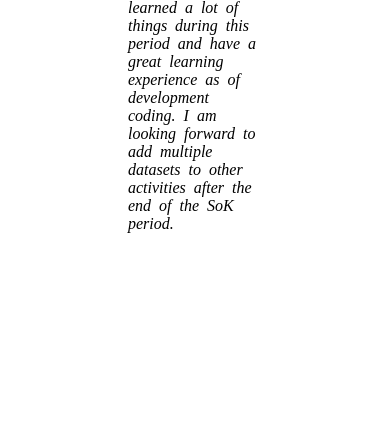
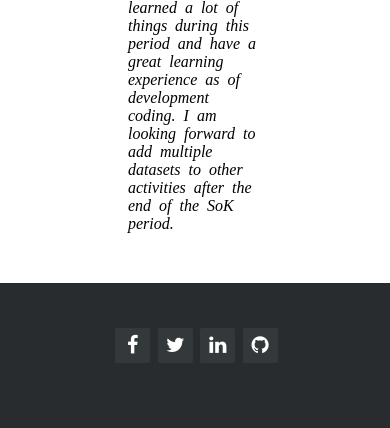
Before and after one commit to VishalPraneeth/myPort, a PHP site: page /blog_posts/blog_1.html in a window 390 px wide; the page is wider, and only the part inside the window is pictured. Shown: the part 5727-6155 px from the top of that part. Before the commit the page ends 5960 px from the top of that part, so only its background shows below. Run offline with PHP 8.4, Linux system fonts and the light colour scheme; some libraries are stand-ins or nearby versions.

Commit message:
Added footer

```diff
--- a/blog_posts/blog_1.html
+++ b/blog_posts/blog_1.html
@@ -2,8 +2,10 @@
 <html>
     <head>
         <title>SoK Experience</title>
+        <meta name="viewport" content="width=device-width, initial-scale=1">
         <link href="../css/blog_1.css" rel="stylesheet">
         <link rel="stylesheet" type="text/css" href="//fonts.googleapis.com/css?family=Lora" />
+        <link rel="stylesheet" href="https://maxcdn.bootstrapcdn.com/font-awesome/4.2.0/css/font-awesome.min.css">
     </head>
     <body>
             <section class="heading-blog">
@@ -73,6 +75,20 @@
                 I am looking forward to add multiple datasets to other activities after the end of the SoK period.
              </i>
              </section>
-        </section>
+            </section>
+
+
+		<footer class="footer-distributed">
+			<div class="footer-right">
+
+				<a href="https://www.facebook.com/dannydeepak" target="_blank"><i class="fa fa-facebook"></i></a>
+				<a href="https://twitter.com/deepakdk3478" target="_blank"><i class="fa fa-twitter"></i></a>
+				<a href="https://www.linkedin.com/in/deepak2431/" target="_blank"><i class="fa fa-linkedin"></i></a>
+				<a href="https://github.com/deepak2431" target="_blank"><i class="fa fa-github"></i></a>
+
+			</div>
+
+
+		</footer>
     </body>
 </html>
--- a/css/blog_1.css
+++ b/css/blog_1.css
@@ -34,6 +34,82 @@
     margin-top: 5px;
     margin-bottom: 5px;
   }
-  #particles-js {
-    background:red;
+.footer-distributed {
+  background-color: #292c2f;
+  box-shadow: 0 1px 1px 0 rgba(0, 0, 0, 0.12);
+  box-sizing: border-box;
+  width: 100%;
+  text-align: left;
+  font: normal 16px sans-serif;
+  padding: 45px 50px;
+}
+/* Footer links */
+
+.footer-distributed p.footer-links {
+  font-size: 18px;
+  font-weight: bold;
+  color: #ffffff;
+  margin: 0 0 10px;
+  padding: 0;
+  transition: ease .25s;
+}
+
+.footer-distributed p.footer-links a {
+  display: inline-block;
+  line-height: 1.8;
+  text-decoration: none;
+  color: inherit;
+  transition: ease .25s;
+}
+
+.footer-distributed .footer-links a:before {
+  content: "·";
+  font-size: 20px;
+  left: 0;
+  color: #fff;
+  display: inline-block;
+  padding-right: 5px;
+}
+
+.footer-distributed .footer-links .link-1:before {
+  content: none;
+}
+
+.footer-distributed .footer-right {
+  float: right;
+  margin-top: 6px;
+  max-width: 180px;
+}
+
+.footer-distributed .footer-right a {
+  display: inline-block;
+  width: 35px;
+  height: 35px;
+  background-color: #33383b;
+  border-radius: 2px;
+  font-size: 20px;
+  color: #ffffff;
+  text-align: center;
+  line-height: 35px;
+  margin-left: 3px;
+  transition:all .25s;
+}
+
+.footer-distributed .footer-right a:hover{transform:scale(1.1); -webkit-transform:scale(1.1);}
+
+.footer-distributed p.footer-links a:hover{text-decoration:underline;}
+
+/* Media Queries */
+
+@media (max-width: 600px) {
+  .footer-distributed .footer-left, .footer-distributed .footer-right {
+    text-align: center;
   }
+  .footer-distributed .footer-right {
+    float: none;
+    margin: 0 auto 20px;
+  }
+  .footer-distributed .footer-left p.footer-links {
+    line-height: 1.8;
+  }
+}
```
